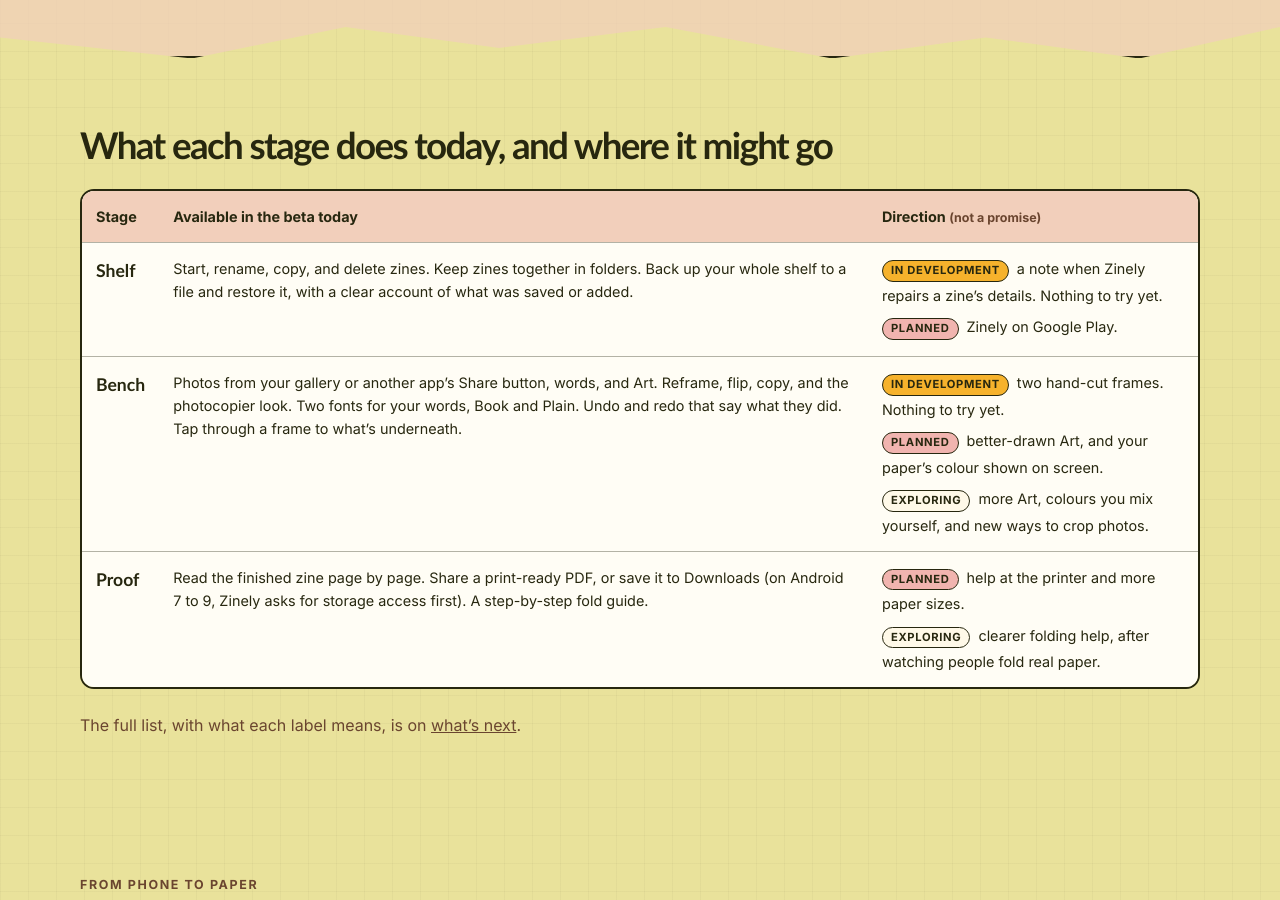
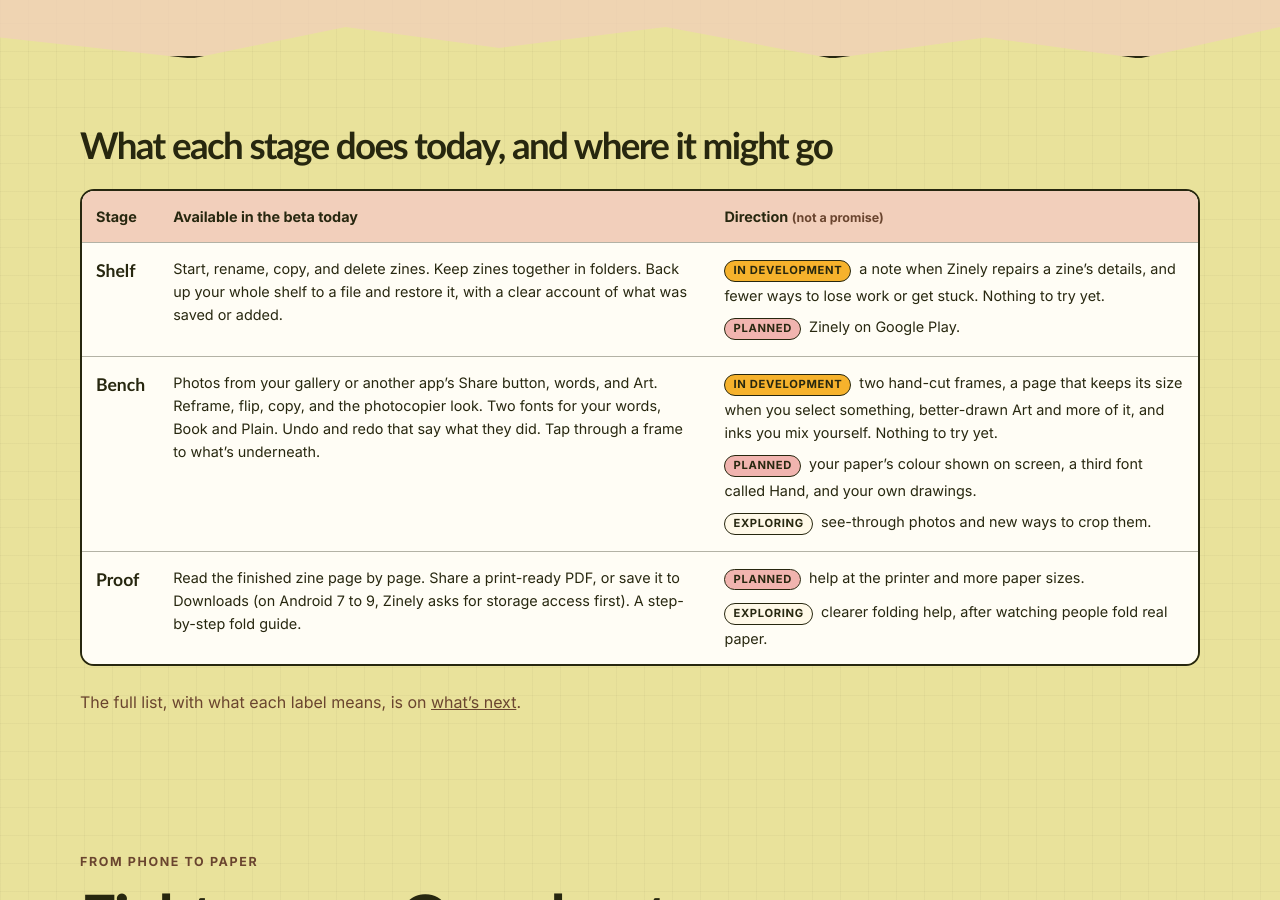
Before and after one commit to aritr-codes/zinely-android, a Jekyll site: the page website/index.html, which Jekyll copies as it is, in a window 1280 px wide and 900 px high, scrolled down 3085 px. Built offline with Jekyll 4.4.1, drawn with Linux system fonts in a browser that asks for light colours.

Commit message:
Website homepage: Direction column matches the roadmap
Bench: frames, the Arrange tray, better-drawn and more Art, and inks
you mix yourself are In development with nothing to try yet; paper
colour, a Hand font and your own drawings are Planned. Shelf adds the
never-lose-work fixes. "More Art" and "colours you mix yourself" leave
Exploring.

Co-Authored-By: Claude Opus 5.5 (1M context) <noreply@anthropic.com>

```diff
--- a/website/index.html
+++ b/website/index.html
@@ -252,12 +252,12 @@
             <tr role="row">
               <th scope="row" role="rowheader">Shelf</th>
               <td role="cell">Start, rename, copy, and delete zines. Keep zines together in folders. Back up your whole shelf to a file and restore it, with a clear account of what was saved or added.</td>
-              <td role="cell"><span class="status-line"><span class="status-chip development">In development</span> a note when Zinely repairs a zine’s details. Nothing to try yet.</span><span class="status-line"><span class="status-chip planned">Planned</span> Zinely on Google Play.</span></td>
+              <td role="cell"><span class="status-line"><span class="status-chip development">In development</span> a note when Zinely repairs a zine’s details, and fewer ways to lose work or get stuck. Nothing to try yet.</span><span class="status-line"><span class="status-chip planned">Planned</span> Zinely on Google Play.</span></td>
             </tr>
             <tr role="row">
               <th scope="row" role="rowheader">Bench</th>
               <td role="cell">Photos from your gallery or another app’s Share button, words, and Art. Reframe, flip, copy, and the photocopier look. Two fonts for your words, Book and Plain. Undo and redo that say what they did. Tap through a frame to what’s underneath.</td>
-              <td role="cell"><span class="status-line"><span class="status-chip development">In development</span> two hand-cut frames. Nothing to try yet.</span><span class="status-line"><span class="status-chip planned">Planned</span> better-drawn Art, and your paper’s colour shown on screen.</span><span class="status-line"><span class="status-chip exploring">Exploring</span> more Art, colours you mix yourself, and new ways to crop photos.</span></td>
+              <td role="cell"><span class="status-line"><span class="status-chip development">In development</span> two hand-cut frames, a page that keeps its size when you select something, better-drawn Art and more of it, and inks you mix yourself. Nothing to try yet.</span><span class="status-line"><span class="status-chip planned">Planned</span> your paper’s colour shown on screen, a third font called Hand, and your own drawings.</span><span class="status-line"><span class="status-chip exploring">Exploring</span> see-through photos and new ways to crop them.</span></td>
             </tr>
             <tr role="row">
               <th scope="row" role="rowheader">Proof</th>
```
